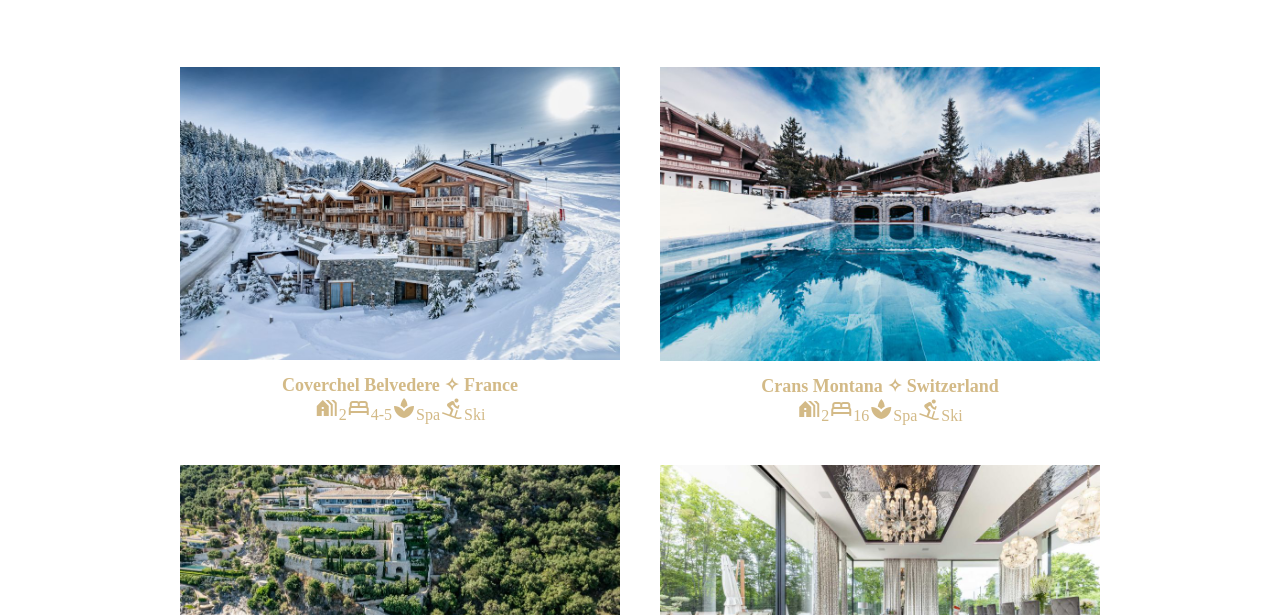
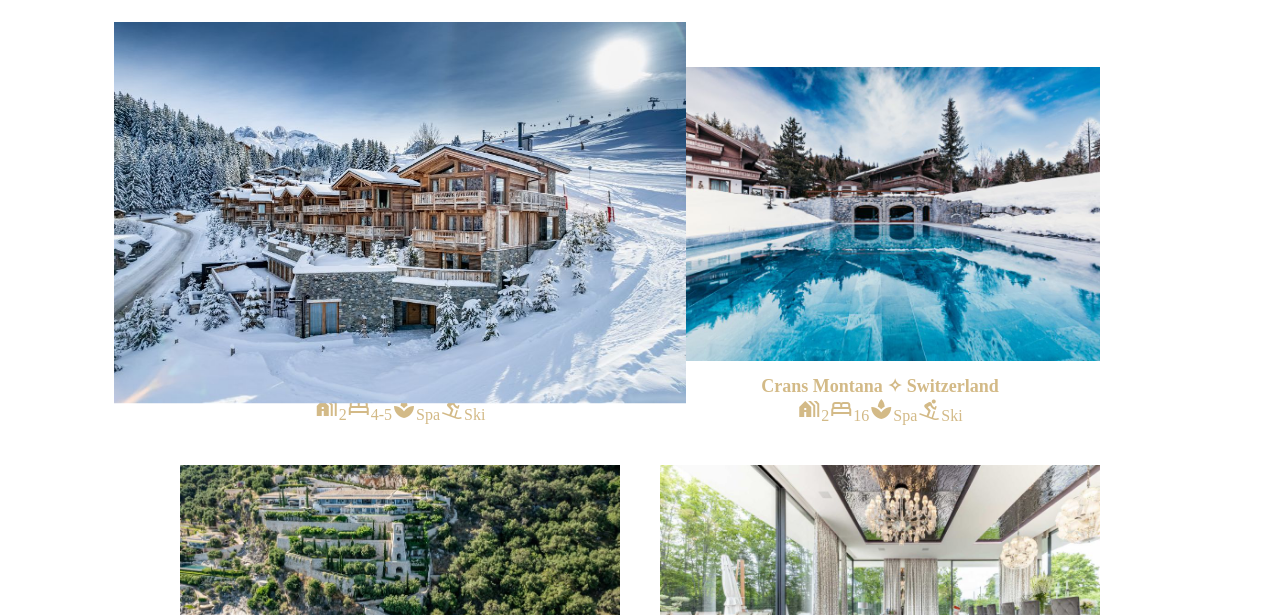
Before and after one commit to sorayanfurter/TPODesarrolloWeb, a website: page Collection.html in a window 1280 px wide. In both pictures the pointer is over the element 400 px from the left and 2308 px from the top of the page. Shown: the part 2093-2708 px from the top of the page. Drawn offline with Linux system fonts and the light colour scheme; a web font is replaced by a local one.

Commit message:
Arreglo Site Manifest

```diff
--- a/Collection.css
+++ b/Collection.css
@@ -368,8 +368,13 @@ nav {
 }
 .card2 .card-img {
   width: 1fr;
+  transition: all 0.5s ease-in-out 0s;
 }
 
+.card-img:hover {
+  transform: scale(1.3);
+  z-index: 2;
+}
 .card-copy {
   width: 1fr;
   text-align: center;
```
Also changed, not shown: index.html (+1 -1 lines).
